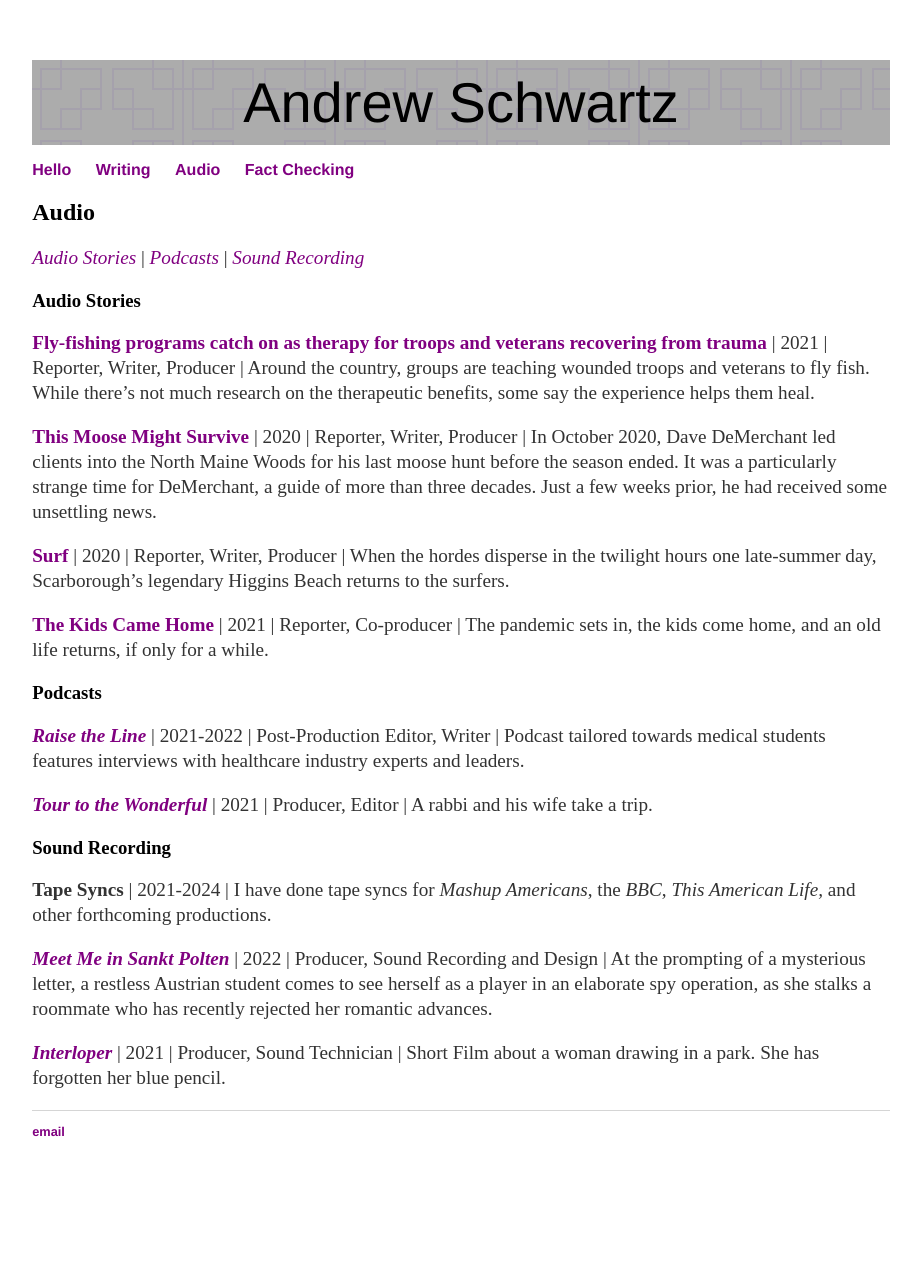
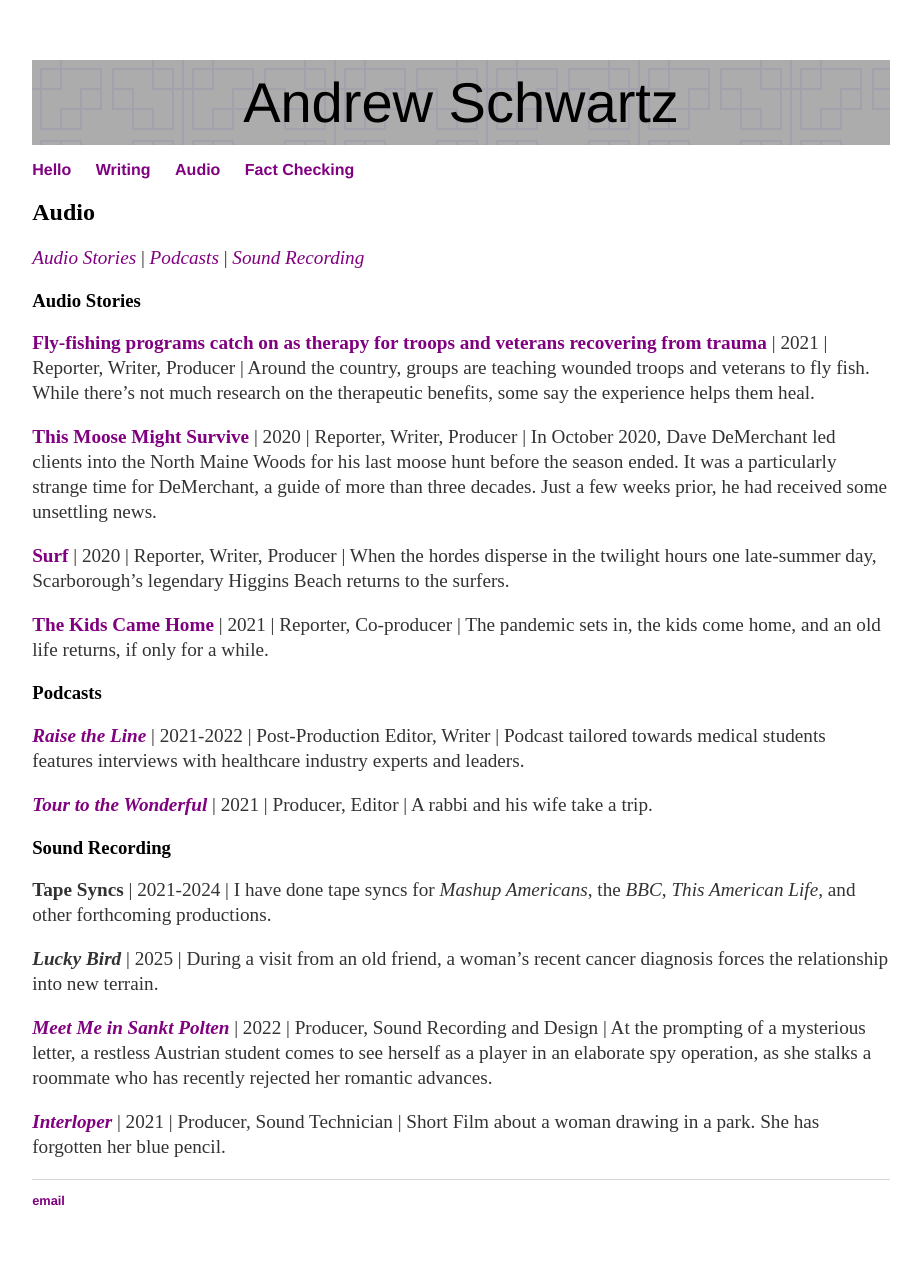
Before and after one commit to aonschwartz/aonschwartz.github.io, a Jekyll site: the page built from about/audio.md, in a window 1280 px wide. Shown: the whole page, without its empty margins (179-1100 px from the left). Built offline with Jekyll 4.4.1, drawn with Linux system fonts in a browser that asks for light colours; before the commit the page ends 1199 px from its top, so only the background shows below that.

Commit message:
Update audio.md

```diff
--- a/about/audio.md
+++ b/about/audio.md
@@ -22,9 +22,11 @@
 
 ***[Tour to the Wonderful](https://podcasts.apple.com/us/podcast/tour-to-the-wonderful-podcast/id1547001141)*** \| 2021 \| Producer, Editor \| A rabbi and his wife take a trip.
 
-### <a name="Sound Recording"><a/>Sound Recording
+### <a name="Sound Recording and Production"><a/>Sound Recording
 
 **Tape Syncs** \| 2021-2024 \| I have done tape syncs for *Mashup Americans*, the *BBC*, *This American Life,* and other forthcoming productions.
+
+***Lucky Bird*** \| 2025 \| During a visit from an old friend, a woman's recent cancer diagnosis forces the relationship into new terrain.
 
 ***[Meet Me in Sankt Polten](https://www.youtube.com/watch?app=desktop&v=n6OmmVVn7vg)*** \| 2022 \| Producer, Sound Recording and Design \| At the prompting of a mysterious letter, a restless Austrian student comes to see herself as a player in an elaborate spy operation, as she stalks a roommate who has recently rejected her romantic advances.
 
```
